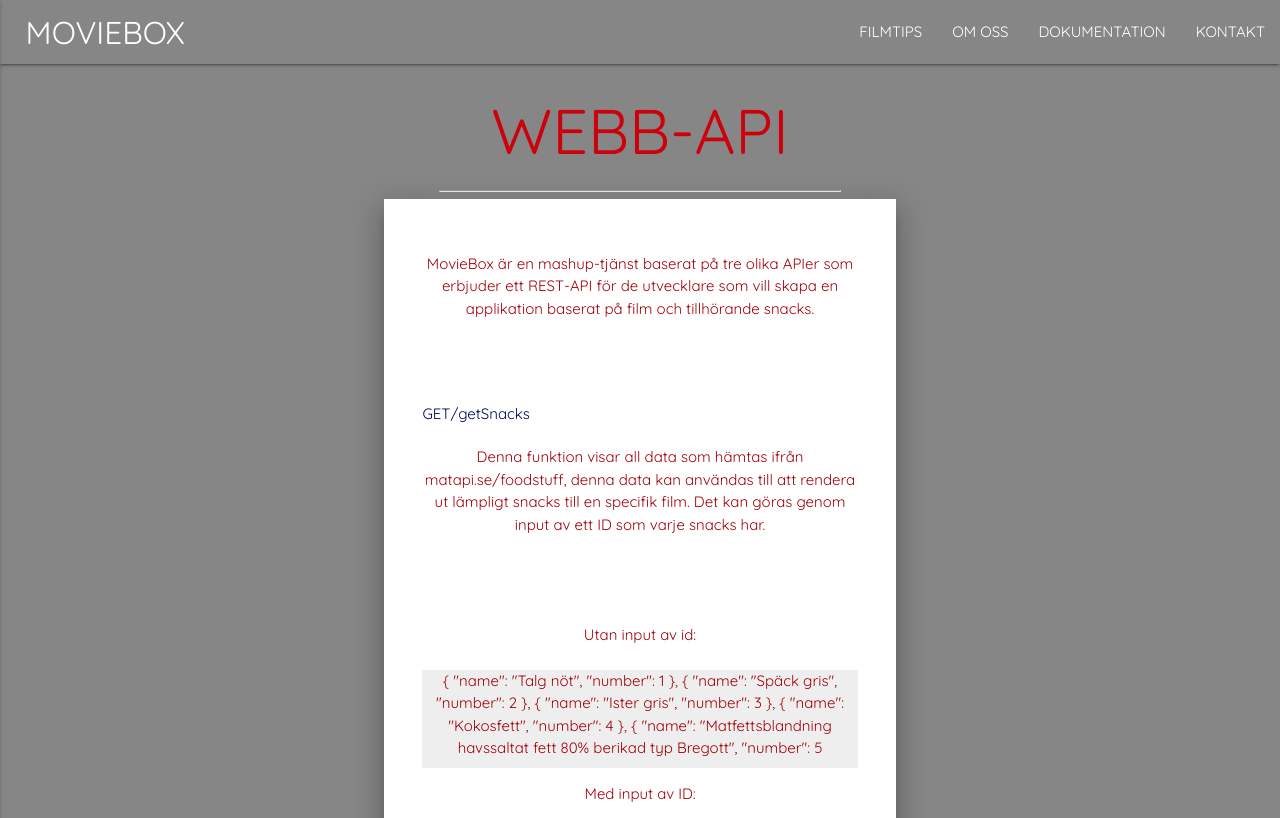
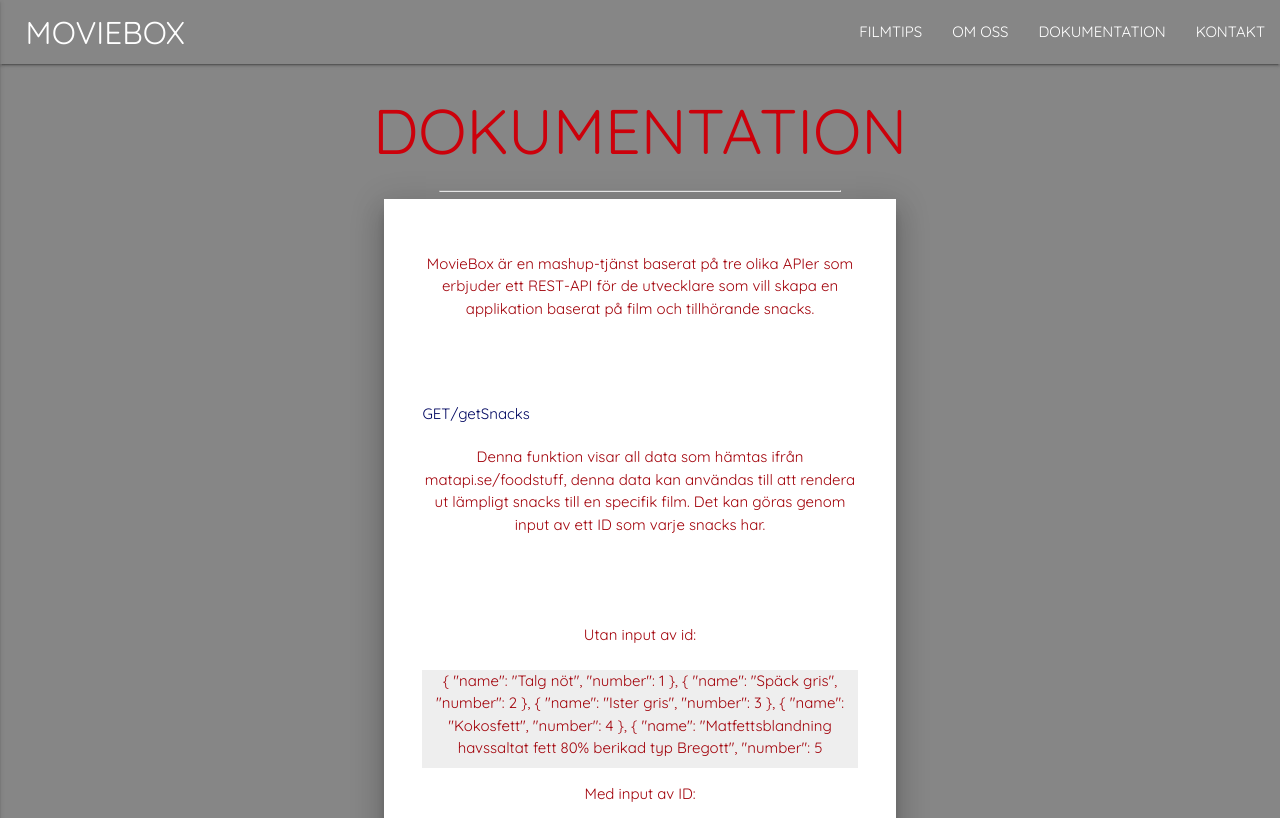
Before and after one commit to emmaindal/Moviebox2.0, a website: page public/client/views/docs.html in a window 1280 px wide. Shown: the top 818 px of the page. Drawn offline with nearby package versions, Linux system fonts and the light colour scheme; files that its build step writes are made by us from their sources; files whose address does not match are found by name.

Commit message:
no message

```diff
--- a/public/client/views/docs.html
+++ b/public/client/views/docs.html
@@ -34,7 +34,7 @@
     </nav>
     <div class="row">
         <div class="col s12">
-            <h1 class="center-align animated bounceInDown">WEBB-API</h1>
+            <h1 class="center-align animated bounceInDown">DOKUMENTATION</h1>
             <hr width="400">
 
             <section class="info-box z-depth-5">
```
